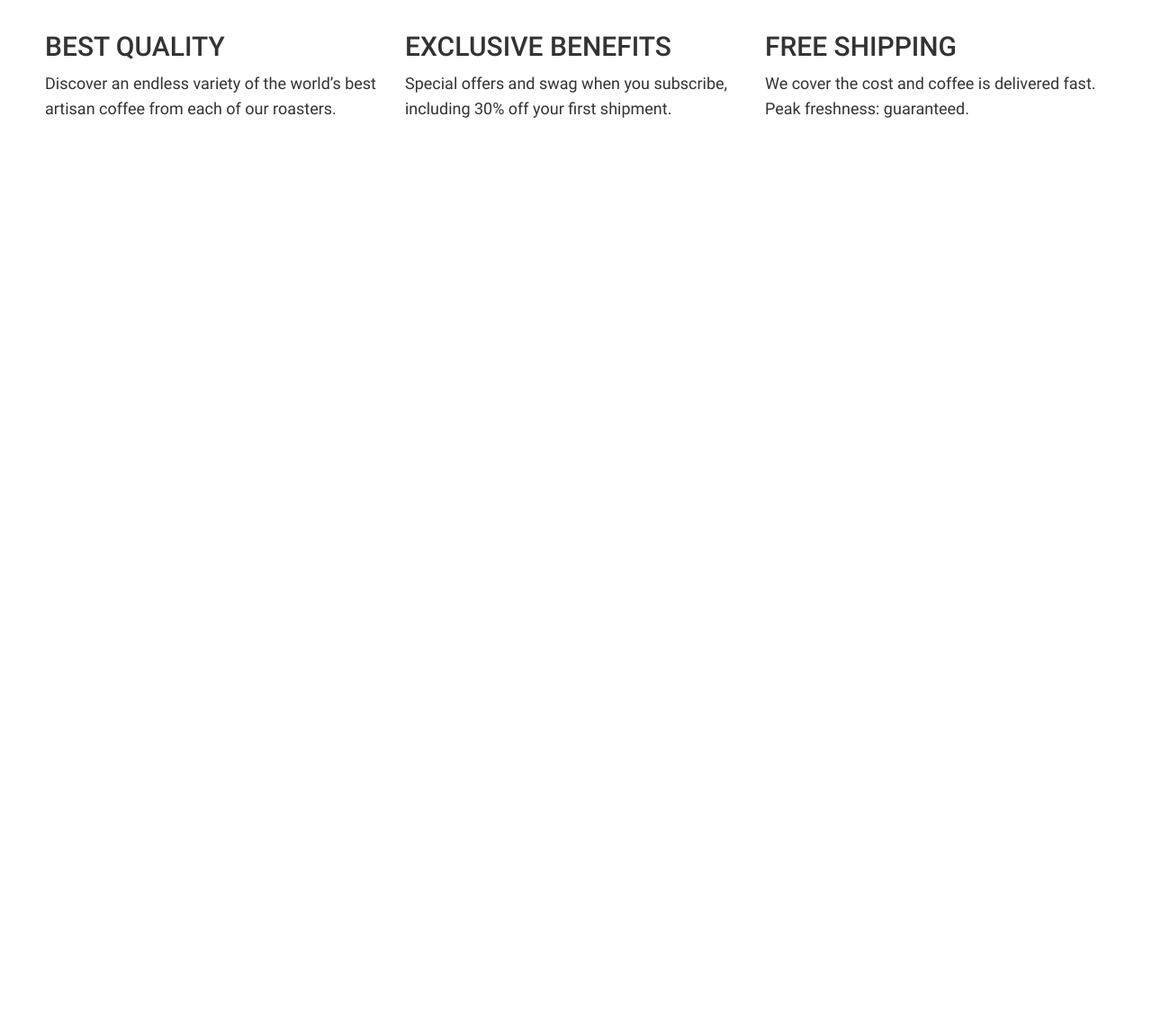
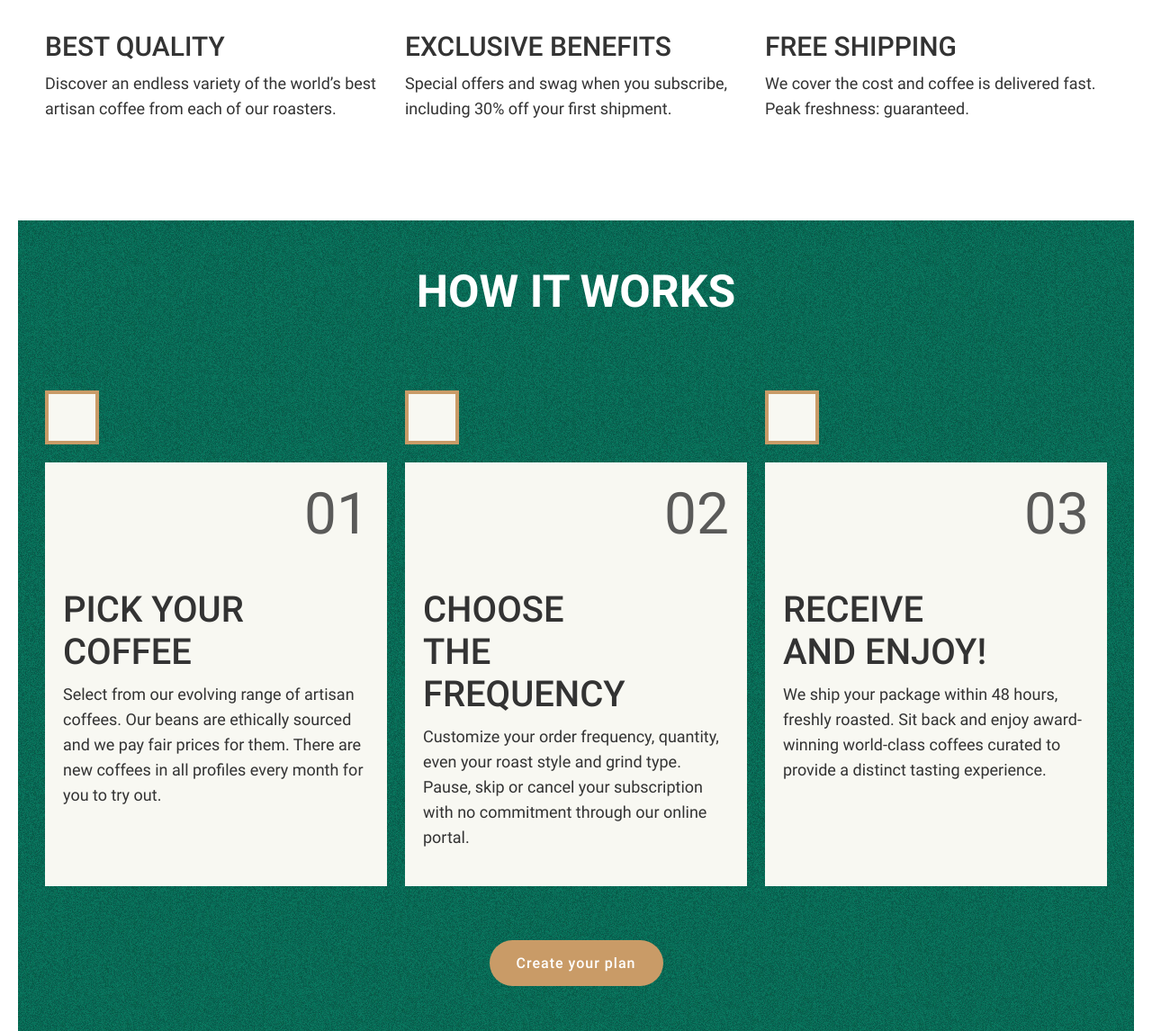
Before and after one commit to ZoitovNurulloh/zn-coffeeroasters, a plain HTML site: page index.html in a window 1280 px wide. Shown: the part 3388-4534 px from the top of the page at 90% size. Before the commit the page ends 3683 px from the top, so only its background shows below. Drawn offline with Linux system fonts and the light colour scheme.

Commit message:
Add section how-it-works

```diff
--- a/css/style.css
+++ b/css/style.css
@@ -105,6 +105,9 @@ img {
   opacity: 0.6;
 }
 
+.btn-brown {
+  background-color: var(--choose-color);
+}
 /* GLOBAL CLASSES */
 
 .heading {
@@ -396,6 +399,90 @@ img {
 }
 
 
+/* HOW-IT-WORKS */
+
+.how-it-works__inner {
+  padding: 50px 30px;
+  text-align: center;
+  background-color: var(--green);
+  background-image: url(../img/works-bg.jpg);
+}
+
+.how-it-works-heading {
+  margin: 0;
+  margin-bottom: 80px;
+  text-transform: uppercase;
+  color: #fff;
+}
+
+.how-it-works__list {
+  display: flex;
+  padding: 0;
+  margin: 0;
+  margin-left: -20px;
+  margin-bottom: 60px;
+  list-style: none;
+  text-align: left;
+  counter-reset: how-it-works ;
+}
+
+.how-it-works__item {
+  display: flex;
+  flex-direction: column;
+  width: calc(100% / 3 - 20px);
+  margin-left: 20px;
+  counter-increment: how-it-works;
+}
+
+.how-it-works__item::before {
+  width: 60px;
+  height: 60px;
+  background-color: var(--collection-color);
+  border: 4px solid var(--choose-color);
+  margin-bottom: 20px;
+  content:" ";
+}
+
+.how-it-works__info {
+  flex-grow: 1;
+  display: flex;
+  flex-direction: column;
+  padding: 20px 20px 40px;
+  background-color: var(--collection-color);
+}
+
+.how-it-works__info::before {
+  margin-bottom: 45px;
+  font-size: 64px;
+  line-height: 75px;
+  align-self: flex-end;
+  content: "0"counter(how-it-works);
+  color: var(--p-color);
+  opacity: 0.8;
+}
+
+.how-it-works__step-title {
+  width: 100%;
+  max-width: 231px;
+  font-weight: 500;
+  font-size: 40px;
+  line-height: 47px;
+  margin: 0;
+  margin-bottom: 10px;
+  text-transform: uppercase;
+}
+
+.how-it-works__step-text {
+  font-weight: 400;
+  font-size: 18px;
+  line-height: 28px;
+  margin: 0;
+}
+
+.how-it-works-cta:focus {
+  outline-color: var(--choose-color);
+}
+
 
 /* RETINA-BG */
 
--- a/index.html
+++ b/index.html
@@ -128,6 +128,37 @@
         </div>
       </div>
     </section>
+
+    <!-- HOW-IT-WORKS -->
+    <section class="how-it-works">
+      <div class="container">
+        <div class="how-it-works__inner">
+          <h2 class="how-it-works-heading heading">How it works</h2>
+          <ol class="how-it-works__list">
+            <li class="how-it-works__item">
+              <div class="how-it-works__info">
+                <h3 class="how-it-works__step-title">Pick your coffee</h3>
+                <p class="how-it-works__step-text">Select from our evolving range of artisan coffees. Our beans are ethically sourced and we pay fair prices for them. There are new coffees in all profiles every month for you to try out.</p>
+              </div>
+            </li>
+            <li class="how-it-works__item">
+              <div class="how-it-works__info">
+                <h3 class="how-it-works__step-title">Choose the frequency</h3>
+                <p class="how-it-works__step-text">Customize your order frequency, quantity, even your roast style and grind type. Pause, skip or cancel your subscription with no commitment through our online portal.</p>
+              </div>
+            </li>
+            <li class="how-it-works__item">
+              <div class="how-it-works__info">
+                <h3 class="how-it-works__step-title">Receive and enjoy!</h3>
+                <p class="how-it-works__step-text">We ship your package within 48 hours, freshly roasted. Sit back and enjoy award-winning world-class coffees curated to provide a distinct tasting experience.</p>
+              </div>
+            </li>
+          </ol>
+
+          <a href="#" class="how-it-works-cta btn btn-brown">Create your plan</a>
+        </div>
+      </div>
+    </section>
   </main>
 
   <script src="/js/index.js"></script>
```
Also changed, not shown: img/works-bg.jpg (added), img/works-bg@2x.jpg (added).
